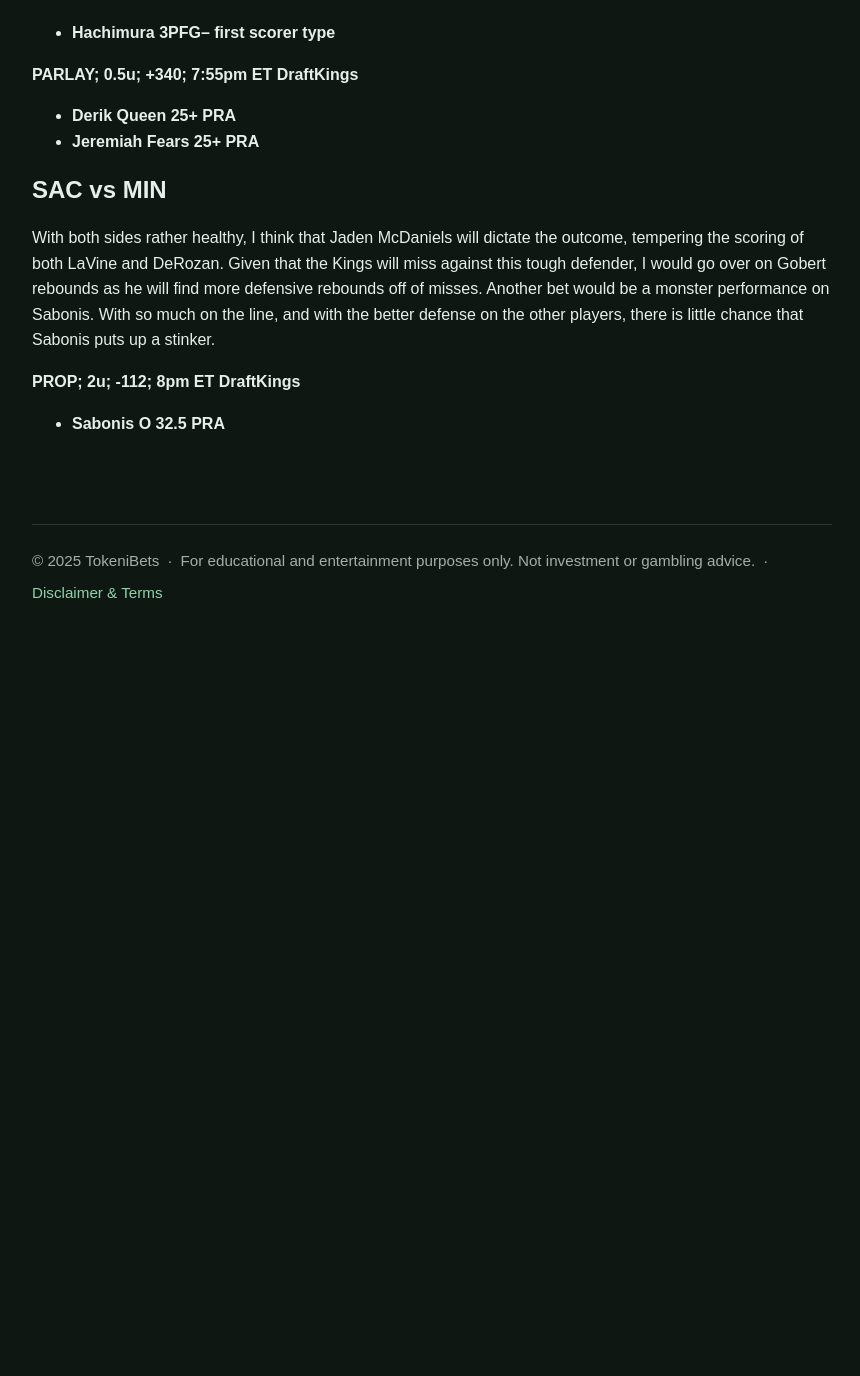
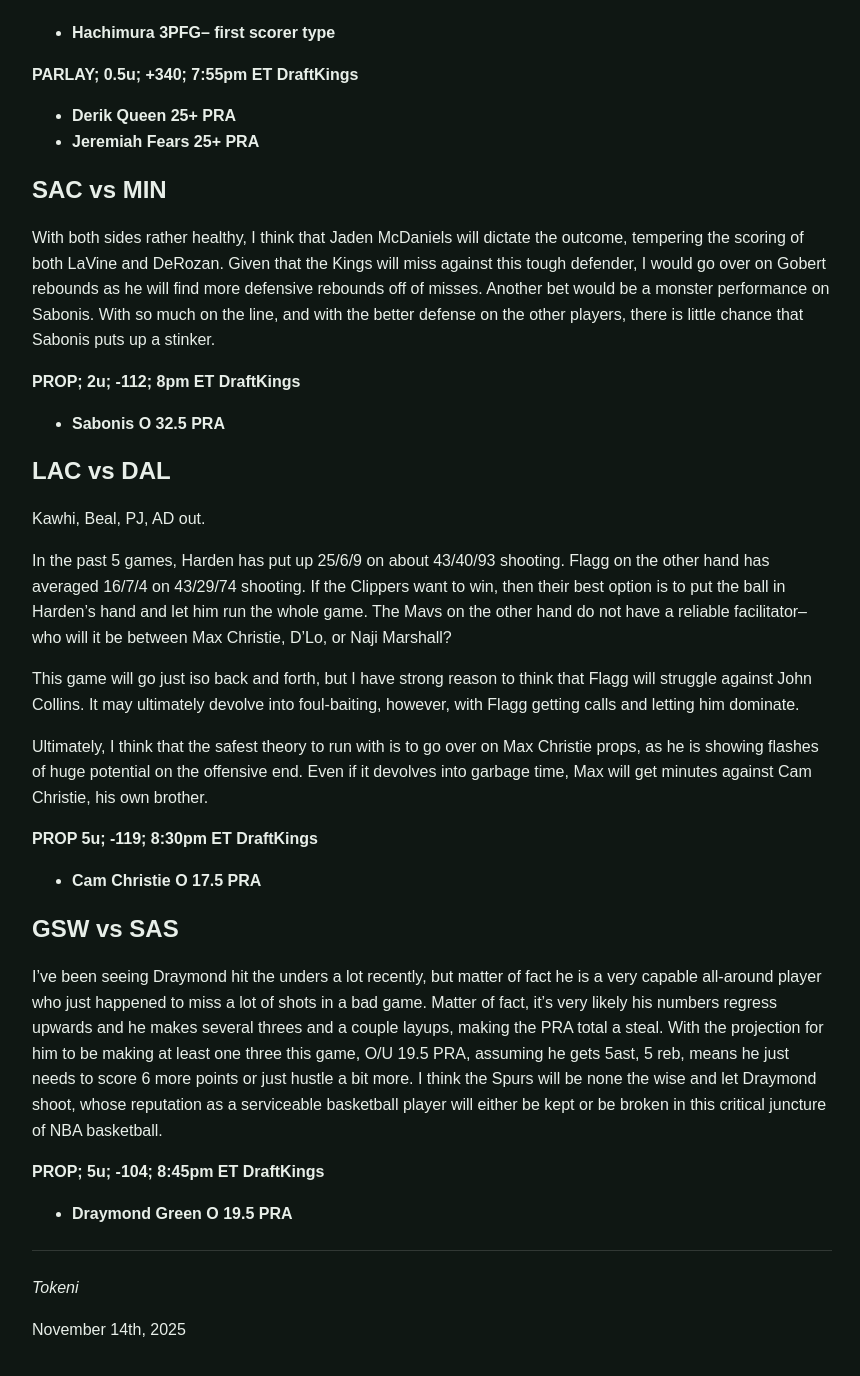
Before and after one commit to tokenibets/tokenibets.github.io, a Jekyll site: the page built from _posts/predictions/2025-11-14-predictions.md, in a window 1280 px wide and 1400 px high, scrolled down 3304 px. Shown: the top 1376 px of the window, without its empty margins (208-1068 px from the left). Built offline with Jekyll 4.4.1, drawn with Linux system fonts in a browser that asks for light colours; before the commit the page ends 3934 px from its top, so only the background shows below that.

Commit message:
Update 2025-11-14-predictions.md

```diff
--- a/_posts/predictions/2025-11-14-predictions.md
+++ b/_posts/predictions/2025-11-14-predictions.md
@@ -145,3 +145,40 @@ With both sides rather healthy, I think that Jaden McDaniels will dictate the ou
 **PROP; 2u; -112; 8pm ET DraftKings**
 
 *  **Sabonis O 32.5 PRA**
+
+
+
+## LAC vs DAL
+
+Kawhi, Beal, PJ, AD out.
+
+In the past 5 games, Harden has put up 25/6/9 on about 43/40/93 shooting. Flagg on the other hand has averaged 16/7/4 on 43/29/74 shooting. If the Clippers want to win, then their best option is to put the ball in Harden’s hand and let him run the whole game. The Mavs on the other hand do not have a reliable facilitator– who will it be between Max Christie, D’Lo, or Naji Marshall?
+
+This game will go just iso back and forth, but I have strong reason to think that Flagg will struggle against John Collins. It may ultimately devolve into foul-baiting, however, with Flagg getting calls and letting him dominate.
+
+Ultimately, I think that the safest theory to run with is to go over on Max Christie props, as he is showing flashes of huge potential on the offensive end. Even if it devolves into garbage time, Max will get minutes against Cam Christie, his own brother.
+
+
+
+
+**PROP 5u; -119; 8:30pm ET DraftKings**
+
+*  **Cam Christie O 17.5 PRA**
+
+
+## GSW vs SAS
+
+I’ve been seeing Draymond hit the unders a lot recently, but matter of fact he is a very capable all-around player who just happened to miss a lot of shots in a bad game. Matter of fact, it’s very likely his numbers regress upwards and he makes several threes and a couple layups, making the PRA total a steal. With the projection for him to be making at least one three this game, O/U 19.5 PRA, assuming he gets 5ast, 5 reb, means he just needs to score 6 more points or just hustle a bit more. I think the Spurs will be none the wise and let Draymond shoot, whose reputation as a serviceable basketball player will either be kept or be broken in this critical juncture of NBA basketball.
+
+
+**PROP; 5u; -104; 8:45pm ET DraftKings**
+
+*  **Draymond Green O 19.5 PRA**
+
+
+
+---
+
+*Tokeni*
+
+November 14th, 2025
```
